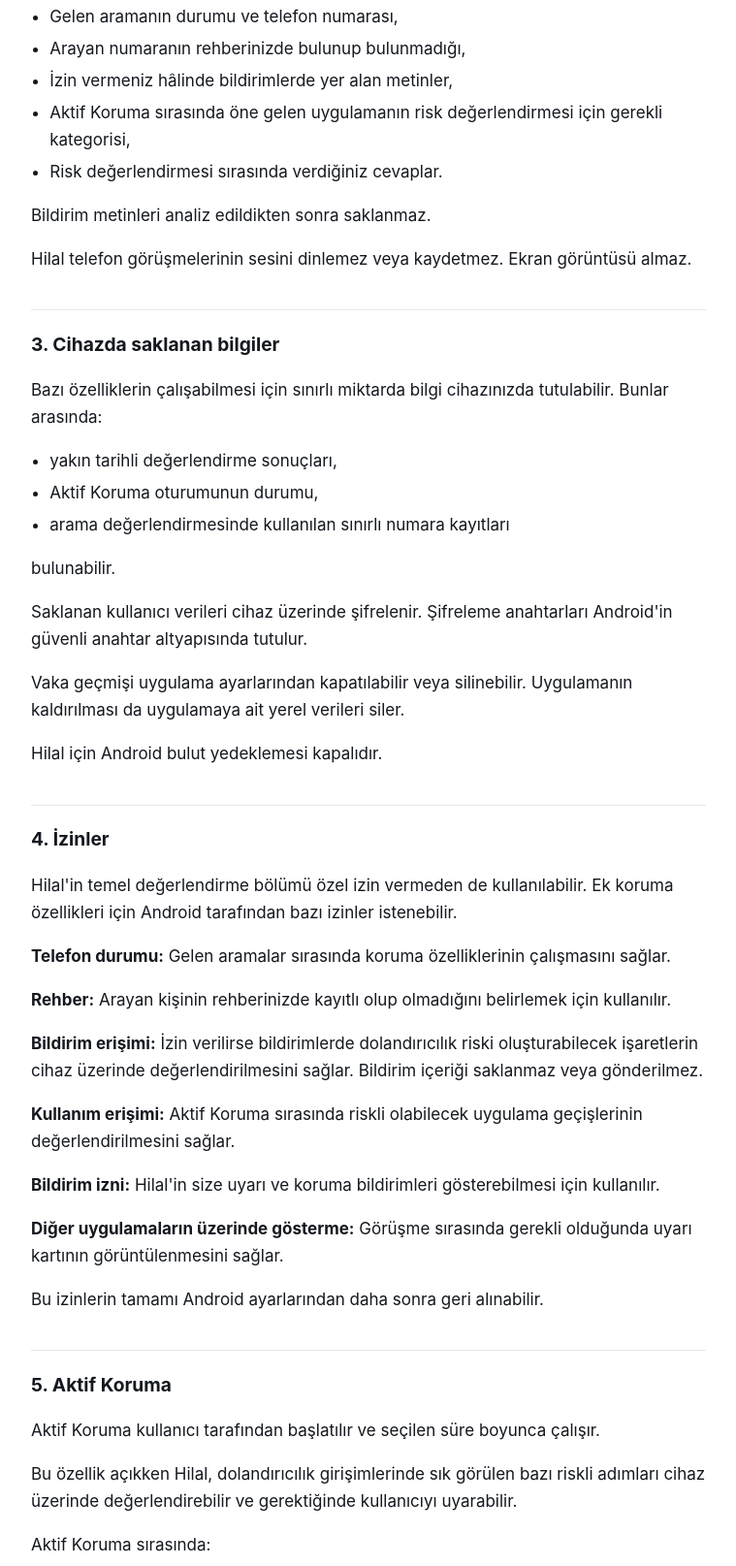
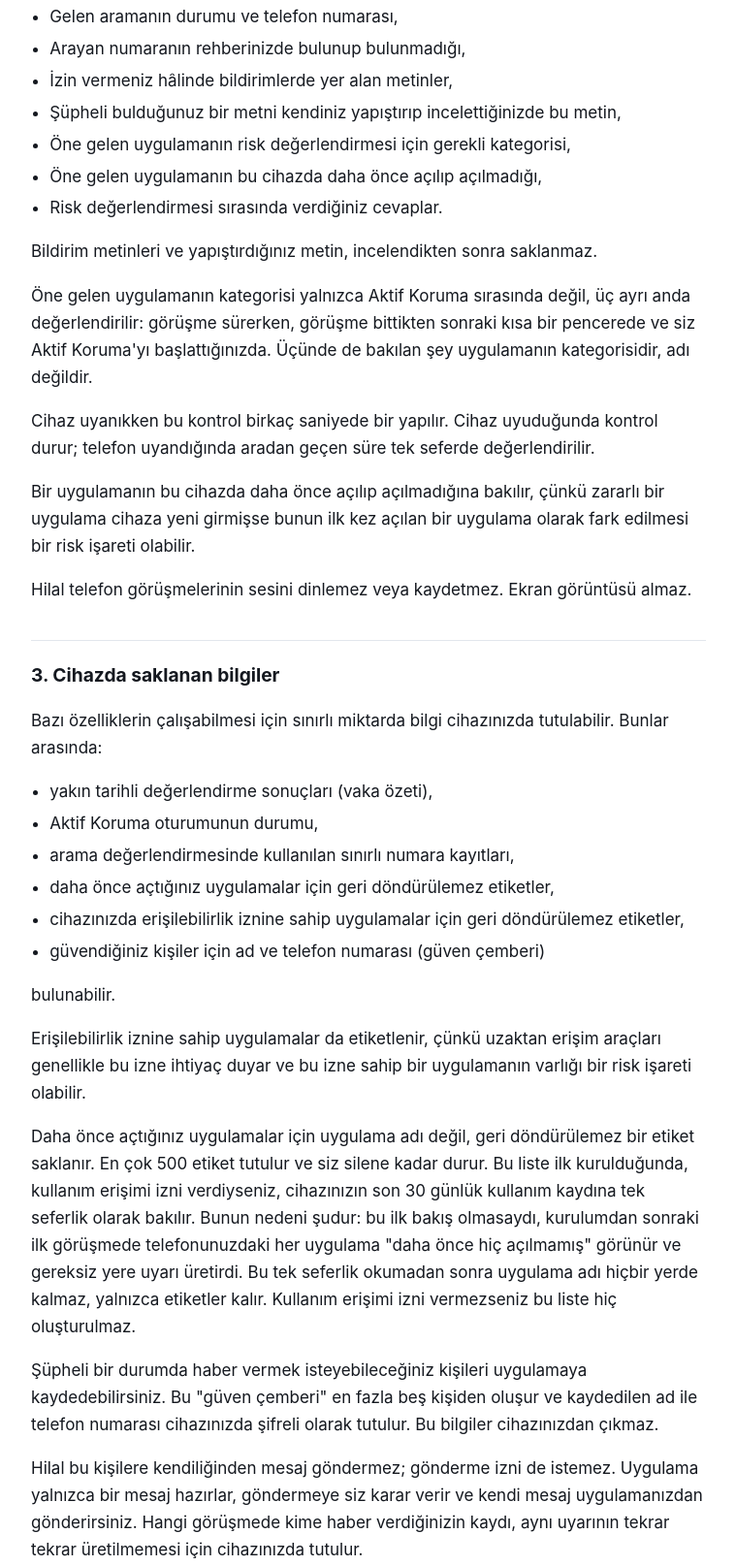
Before and after one commit to mturgen/hilal-gizlilik, a plain HTML site: page index.html in a window 1280 px wide. Shown: the part 978-2593 px from the top of the page at 97% size, without its empty margins (260-1019 px from the left). Drawn offline with Linux system fonts and the light colour scheme.

Commit message:
Revise privacy policy and permissions details
Updated privacy policy effective date and added details about data handling and permissions.

```diff
--- a/index.html
+++ b/index.html
@@ -36,7 +36,7 @@
 
 <h1>Hilal — Gizlilik Politikası</h1>
 <p class="meta">
-  Yürürlük tarihi: 14 Ağustos 2026<br>
+  Yürürlük tarihi: 19 Ağustos 2026<br>
   Uygulama: Hilal — Dur ve Doğrula
 </p>
 
@@ -67,30 +67,52 @@
   <li>Gelen aramanın durumu ve telefon numarası,</li>
   <li>Arayan numaranın rehberinizde bulunup bulunmadığı,</li>
   <li>İzin vermeniz hâlinde bildirimlerde yer alan metinler,</li>
-  <li>Aktif Koruma sırasında öne gelen uygulamanın risk değerlendirmesi için gerekli kategorisi,</li>
+  <li>Şüpheli bulduğunuz bir metni kendiniz yapıştırıp incelettiğinizde bu metin,</li>
+  <li>Öne gelen uygulamanın risk değerlendirmesi için gerekli kategorisi,</li>
+  <li>Öne gelen uygulamanın bu cihazda daha önce açılıp açılmadığı,</li>
   <li>Risk değerlendirmesi sırasında verdiğiniz cevaplar.</li>
 </ul>
-<p>Bildirim metinleri analiz edildikten sonra saklanmaz.</p>
+<p>Bildirim metinleri ve yapıştırdığınız metin, incelendikten sonra saklanmaz.</p>
+<p>Öne gelen uygulamanın kategorisi yalnızca Aktif Koruma sırasında değil, üç ayrı anda değerlendirilir: görüşme sürerken, görüşme bittikten sonraki kısa bir pencerede ve siz Aktif Koruma'yı başlattığınızda. Üçünde de bakılan şey uygulamanın kategorisidir, adı değildir.</p>
+<p>Cihaz uyanıkken bu kontrol birkaç saniyede bir yapılır. Cihaz uyuduğunda kontrol durur; telefon uyandığında aradan geçen süre tek seferde değerlendirilir.</p>
+<p>Bir uygulamanın bu cihazda daha önce açılıp açılmadığına bakılır, çünkü zararlı bir uygulama cihaza yeni girmişse bunun ilk kez açılan bir uygulama olarak fark edilmesi bir risk işareti olabilir.</p>
 <p>Hilal telefon görüşmelerinin sesini dinlemez veya kaydetmez. Ekran görüntüsü almaz.</p>
 
 <h2>3. Cihazda saklanan bilgiler</h2>
 <p>Bazı özelliklerin çalışabilmesi için sınırlı miktarda bilgi cihazınızda tutulabilir. Bunlar arasında:</p>
 <ul>
-  <li>yakın tarihli değerlendirme sonuçları,</li>
+  <li>yakın tarihli değerlendirme sonuçları (vaka özeti),</li>
   <li>Aktif Koruma oturumunun durumu,</li>
-  <li>arama değerlendirmesinde kullanılan sınırlı numara kayıtları</li>
+  <li>arama değerlendirmesinde kullanılan sınırlı numara kayıtları,</li>
+  <li>daha önce açtığınız uygulamalar için geri döndürülemez etiketler,</li>
+  <li>cihazınızda erişilebilirlik iznine sahip uygulamalar için geri döndürülemez etiketler,</li>
+  <li>güvendiğiniz kişiler için ad ve telefon numarası (güven çemberi)</li>
 </ul>
 <p>bulunabilir.</p>
-<p>Saklanan kullanıcı verileri cihaz üzerinde şifrelenir. Şifreleme anahtarları Android'in güvenli anahtar altyapısında tutulur.</p>
+<p>Erişilebilirlik iznine sahip uygulamalar da etiketlenir, çünkü uzaktan erişim araçları genellikle bu izne ihtiyaç duyar ve bu izne sahip bir uygulamanın varlığı bir risk işareti olabilir.</p>
+<p>Daha önce açtığınız uygulamalar için uygulama adı değil, geri döndürülemez bir etiket saklanır. En çok 500 etiket tutulur ve siz silene kadar durur. Bu liste ilk kurulduğunda, kullanım erişimi izni verdiyseniz, cihazınızın son 30 günlük kullanım kaydına tek seferlik olarak bakılır. Bunun nedeni şudur: bu ilk bakış olmasaydı, kurulumdan sonraki ilk görüşmede telefonunuzdaki her uygulama "daha önce hiç açılmamış" görünür ve gereksiz yere uyarı üretirdi. Bu tek seferlik okumadan sonra uygulama adı hiçbir yerde kalmaz, yalnızca etiketler kalır. Kullanım erişimi izni vermezseniz bu liste hiç oluşturulmaz.</p>
+<p>Şüpheli bir durumda haber vermek isteyebileceğiniz kişileri uygulamaya kaydedebilirsiniz. Bu "güven çemberi" en fazla beş kişiden oluşur ve kaydedilen ad ile telefon numarası cihazınızda şifreli olarak tutulur. Bu bilgiler cihazınızdan çıkmaz.</p>
+<p>Hilal bu kişilere kendiliğinden mesaj göndermez; gönderme izni de istemez. Uygulama yalnızca bir mesaj hazırlar, göndermeye siz karar verir ve kendi mesaj uygulamanızdan gönderirsiniz. Hangi görüşmede kime haber verdiğinizin kaydı, aynı uyarının tekrar tekrar üretilmemesi için cihazınızda tutulur.</p>
+<p>Güven çemberini uygulama ayarlarından istediğiniz zaman değiştirebilir veya silebilirsiniz.</p>
+<p>Ne kadar süreyle saklandığı:</p>
+<ul>
+  <li>vaka özeti (yalnızca sonuç, içerik değil): varsayılan olarak 7 gün, ayarlardan değiştirilebilir,</li>
+  <li>arama değerlendirmesindeki numara etiketleri: en çok 30 gün,</li>
+  <li>Aktif Koruma oturumunun durumu: oturum bittiğinde silinir,</li>
+  <li>uygulama etiketleri (daha önce açılan ve erişilebilirlik izni olan uygulamalar için): siz silene kadar durur,</li>
+  <li>güven çemberi: siz silene kadar durur.</li>
+</ul>
+<p>Saklanan bilgiler iki farklı şekilde korunur. İçeriği kendi başına anlamlı olan kayıtlar — vaka özeti ve oturum durumu gibi — cihaz üzerinde şifrelenir; şifreleme anahtarları Android'in güvenli anahtar altyapısında tutulur.</p>
+<p>Numaralar ve uygulamalar için tutulan geri döndürülemez etiketler ise farklıdır: burada isim veya numara hiç saklanmaz. Bunun yerine, cihaza özgü bir anahtarla üretilmiş, geriye çevrilemeyen bir etiket tutulur. Bu etiketten isme veya numaraya geri dönülemez; yapılabilen tek şey "bunu daha önce görmüş müydüm" karşılaştırmasıdır. Bu etiketlerin kendisi şifrelenmez, çünkü şifrelenecek bir içerikleri yoktur; etiket zaten geri çevrilemez durumdadır. Etiketi anlamlı kılabilecek tek şey olan üretim anahtarı ise şifreli tutulur. "Tüm verileri sil" seçildiğinde bu anahtar yenilenir ve önceki etiketlerin tamamı anlamını yitirir.</p>
 <p>Vaka geçmişi uygulama ayarlarından kapatılabilir veya silinebilir. Uygulamanın kaldırılması da uygulamaya ait yerel verileri siler.</p>
 <p>Hilal için Android bulut yedeklemesi kapalıdır.</p>
 
 <h2>4. İzinler</h2>
 <p>Hilal'in temel değerlendirme bölümü özel izin vermeden de kullanılabilir. Ek koruma özellikleri için Android tarafından bazı izinler istenebilir.</p>
 <p><strong>Telefon durumu:</strong> Gelen aramalar sırasında koruma özelliklerinin çalışmasını sağlar.</p>
-<p><strong>Rehber:</strong> Arayan kişinin rehberinizde kayıtlı olup olmadığını belirlemek için kullanılır.</p>
+<p><strong>Rehber:</strong> Arayan kişinin rehberinizde kayıtlı olup olmadığını belirlemek ve güven çemberinize eklemek istediğiniz kişileri seçebilmeniz için kullanılır.</p>
 <p><strong>Bildirim erişimi:</strong> İzin verilirse bildirimlerde dolandırıcılık riski oluşturabilecek işaretlerin cihaz üzerinde değerlendirilmesini sağlar. Bildirim içeriği saklanmaz veya gönderilmez.</p>
-<p><strong>Kullanım erişimi:</strong> Aktif Koruma sırasında riskli olabilecek uygulama geçişlerinin değerlendirilmesini sağlar.</p>
+<p><strong>Kullanım erişimi:</strong> Öne gelen uygulamanın kategorisinin değerlendirilmesini sağlar. Bu değerlendirme yalnızca Aktif Koruma sırasında değil; görüşme sürerken, görüşme bittikten sonraki kısa bir pencerede ve siz Aktif Koruma'yı başlattığınızda yapılır. Bu izni vermezseniz, daha önce açılan uygulamalar listesi de hiç oluşturulmaz.</p>
 <p><strong>Bildirim izni:</strong> Hilal'in size uyarı ve koruma bildirimleri gösterebilmesi için kullanılır.</p>
 <p><strong>Diğer uygulamaların üzerinde gösterme:</strong> Görüşme sırasında gerekli olduğunda uyarı kartının görüntülenmesini sağlar.</p>
 <p>Bu izinlerin tamamı Android ayarlarından daha sonra geri alınabilir.</p>
```
